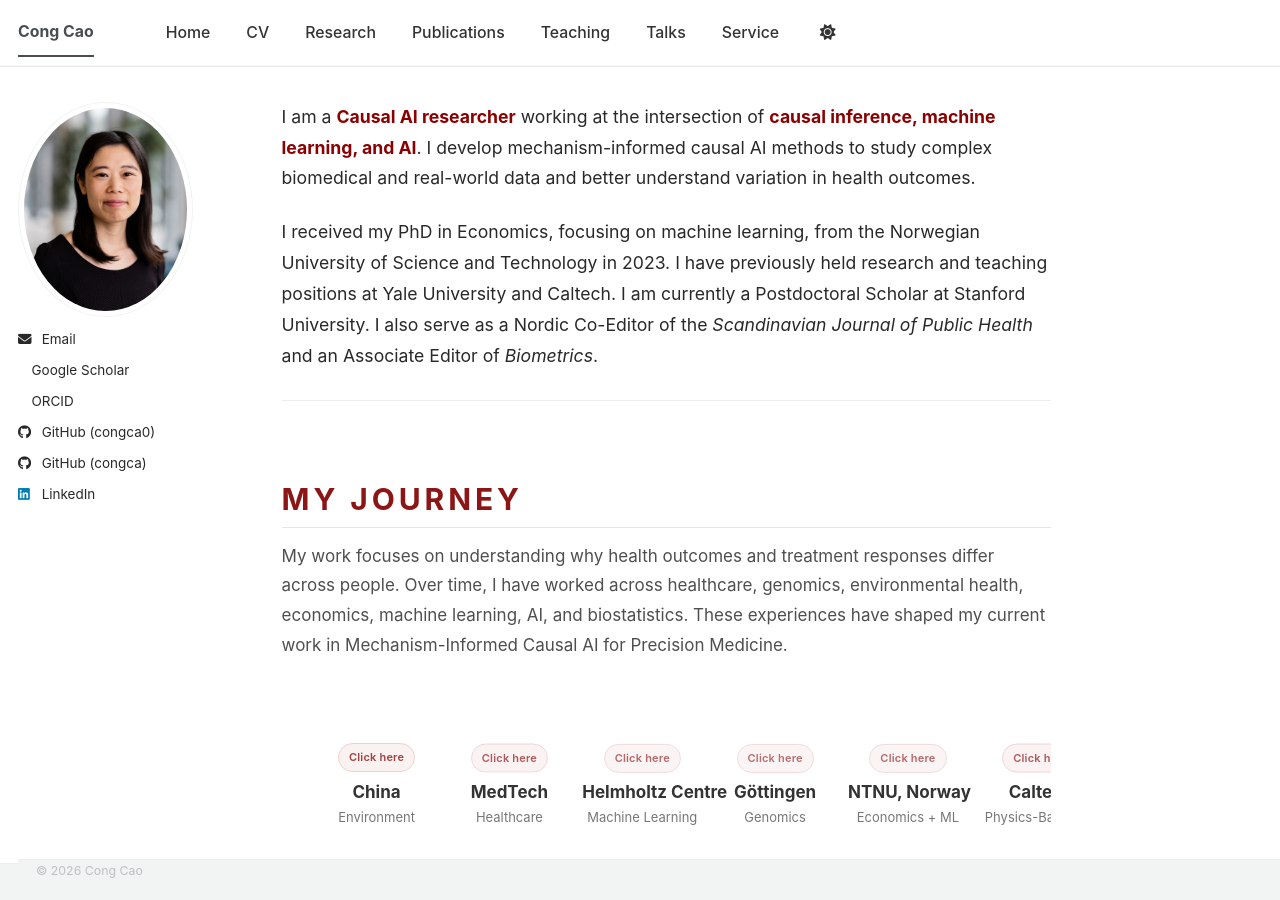
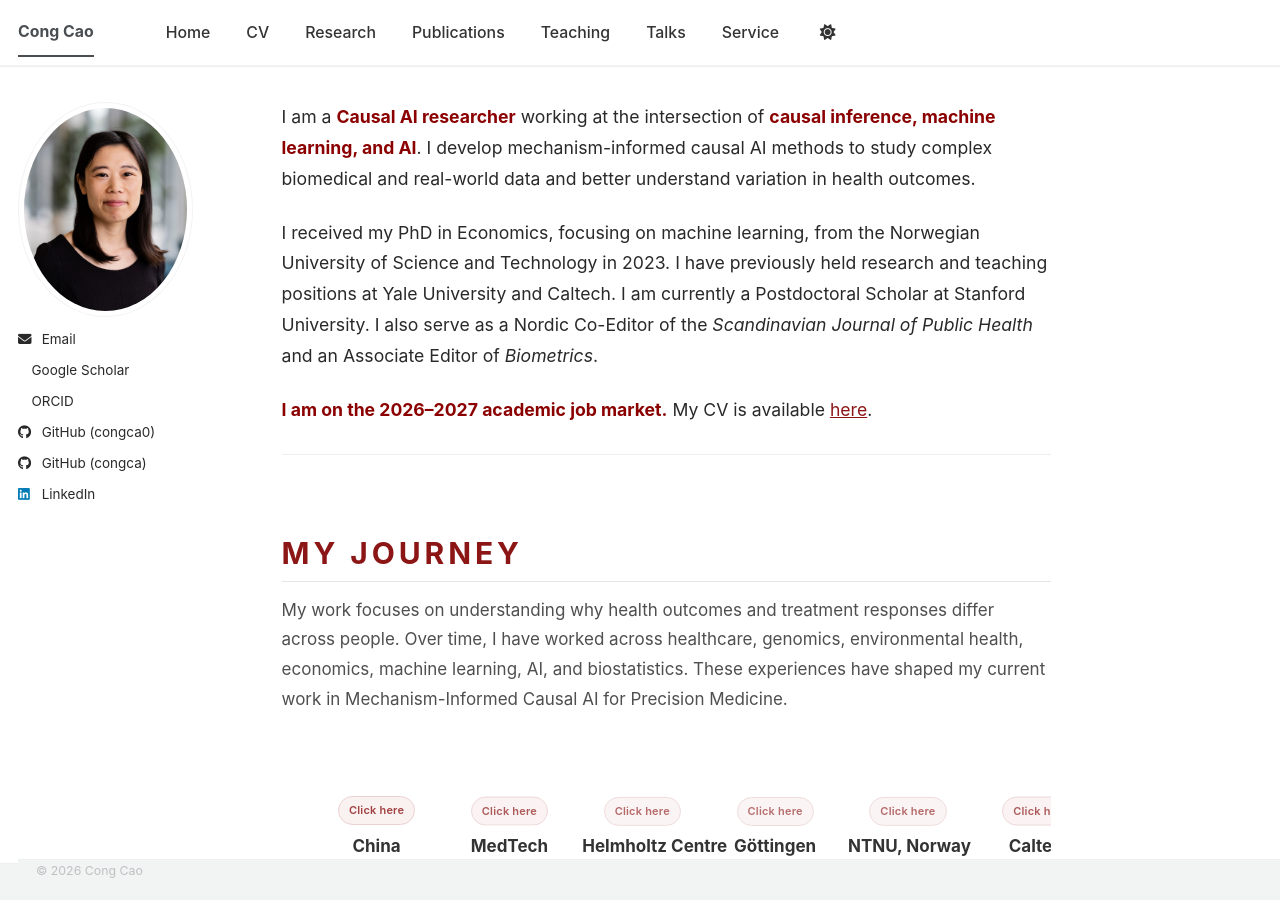
Before and after one commit to congca0/congca0.github.io, a Jekyll site: the page built from index.md, in a window 1280 px wide and 900 px high. Built offline with Jekyll 4.4.1, drawn with Linux system fonts in a browser that asks for light colours; a style sheet for code colours, icons or effects is not loaded; our own code applies the rules of GitHub Pages for plain Markdown files.

Commit message:
Update index.md

```diff
--- a/index.md
+++ b/index.md
@@ -7,6 +7,7 @@ I am a <strong style="color: #8B0000;">Causal AI researcher</strong> working at
 
 I received my PhD in Economics, focusing on machine learning, from the Norwegian University of Science and Technology in 2023. I have previously held research and teaching positions at Yale University and Caltech. I am currently a Postdoctoral Scholar at Stanford University. I also serve as a Nordic Co-Editor of the *Scandinavian Journal of Public Health* and an Associate Editor of *Biometrics*.
 
+<p><strong style="color: #8B0000;">I am on the 2026–2027 academic job market.</strong> My CV is available <a href="https://drive.google.com/file/d/1L8-WmwjU6J6DCoCL3lhumDLoxBCOXDy3/view?usp=sharing" target="_blank" rel="noopener">here</a>.</p>
 
 ---
 
```
